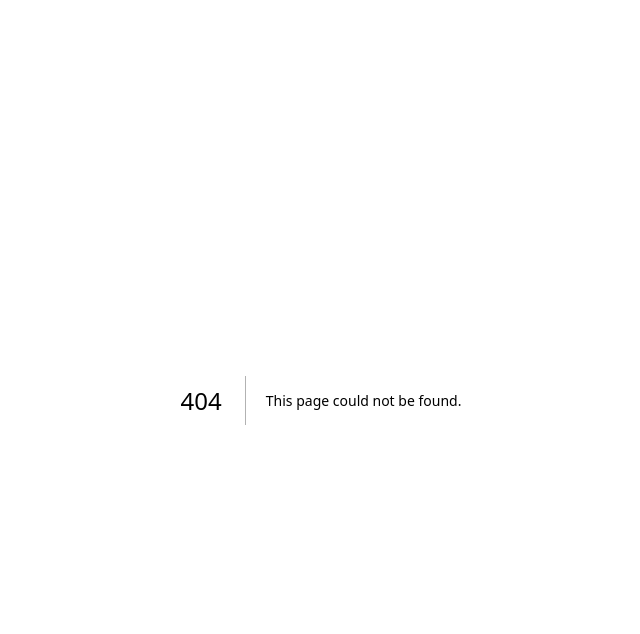
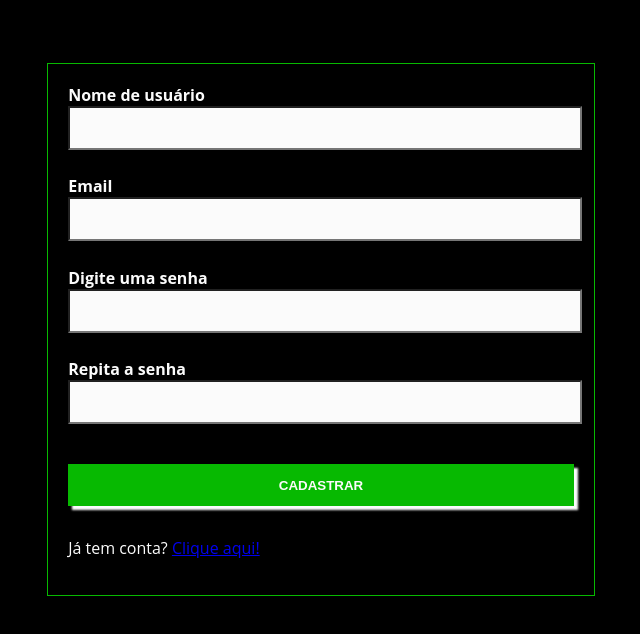
Before and after one commit to jfheiderich/satisfaction-survey-next, a Next.js app: page /signUp in a window 1280 px wide. Before the commit this address had no page. Shown: the top 634 px of the page, without its empty margins (319-959 px from the left). Built offline with nearby package versions, Linux system fonts and the light colour scheme.

Commit message:
feat: signIn and signUp form

```diff
--- a/src/app/globals.css
+++ b/globals.css
@@ -30,6 +30,7 @@ body {
 }
 
 .form {
+  background: #000;
   border: 1px solid var(--nyc-green);
   height: fit-content;
   margin: 20px;
@@ -48,6 +49,10 @@ body {
   color: var(--nyc-white);
   font-weight: 700;
   width: 90%;
+}
+
+.form > p {
+  color: var(--nyc-white);
 }
 
 .button {
--- a/next.config.js
+++ b/next.config.js
@@ -1,4 +1,6 @@
 /** @type {import('next').NextConfig} */
-const nextConfig = {}
+const nextConfig = {
+	"experimental": { appDir: true }
+}
 
 module.exports = nextConfig
--- /dev/null
+++ b/pages/signUp/index.tsx
@@ -0,0 +1,64 @@
+import { DefaultButton } from "@/app/components/buttons/defaultButton";
+import { DefaultInput } from "@/app/components/inputs/defaultInput";
+import React, { useState } from "react";
+import "/globals.css";
+import { users } from "../../src/app/usersMock";
+import { useRouter } from "next/navigation";
+
+const SignUp = () => {
+  const [name, setName] = useState("");
+  const [email, setEmail] = useState("");
+  const [password, setPassword] = useState("");
+  const [confirmPassword, setConfirmPassword] = useState("");
+
+  const router = useRouter();
+
+  const createAccount = () => {
+    users.push({
+      name,
+      email,
+      password,
+    });
+    router.push("/signIn");
+  };
+
+  return (
+    <form className="form" onSubmit={() => createAccount()}>
+      <DefaultInput
+        labelName="Nome de usuário"
+        inputName="name"
+        inputType="text"
+        inputValue={name}
+        onChange={(e) => setName(e.target.value)}
+      />
+      <DefaultInput
+        labelName="Email"
+        inputName="email"
+        inputType="email"
+        inputValue={email}
+        onChange={(e) => setEmail(e.target.value)}
+      />
+      <DefaultInput
+        labelName="Digite uma senha"
+        inputName="password"
+        inputType="password"
+        inputValue={password}
+        onChange={(e) => setPassword(e.target.value)}
+      />
+      <DefaultInput
+        labelName="Repita a senha"
+        inputName="confirm_password"
+        inputType="password"
+        inputValue={confirmPassword}
+        onChange={(e) => setConfirmPassword(e.target.value)}
+      />
+
+      <DefaultButton contentButton="Cadastrar" type="submit" />
+      <p>
+        Já tem conta? <a href="/signIn">Clique aqui!</a>
+      </p>
+    </form>
+  );
+};
+
+export default SignUp;
--- a/src/app/components/buttons/defaultButton.tsx
+++ b/src/app/components/buttons/defaultButton.tsx
@@ -2,14 +2,15 @@ import React from "react";
 
 type DefaultButtonProps = {
   contentButton: string;
-  onClick: () => void;
+  onClick?: () => void;
+  type?: "button" | "submit" | "reset" | undefined;
 };
 
 export const DefaultButton = (props: DefaultButtonProps) => {
-  const { contentButton, onClick } = props;
+  const { contentButton, onClick, type } = props;
 
   return (
-    <button onClick={onClick} className="button default--button">
+    <button onClick={onClick} type={type} className="button default--button">
       {contentButton}
     </button>
   );
--- a/src/app/components/inputs/defaultInput.tsx
+++ b/src/app/components/inputs/defaultInput.tsx
@@ -1,19 +1,27 @@
-import React from "react";
+import React, { ChangeEventHandler } from "react";
 
 type DefaultInputProps = {
   labelName: string;
   inputType: string;
   inputName: string;
+  inputValue: string;
+  onChange: ChangeEventHandler<HTMLInputElement> | undefined;
 };
 
 export const DefaultInput = (props: DefaultInputProps) => {
-  const { inputName, inputType, labelName } = props;
+  const { inputName, inputType, labelName, inputValue, onChange } = props;
   return (
     <>
       <label className="label" htmlFor={inputName}>
         {labelName}
       </label>
-      <input className="input" type={inputType} name={inputName} />
+      <input
+        className="input"
+        type={inputType}
+        name={inputName}
+        value={inputValue}
+        onChange={onChange}
+      />
     </>
   );
 };
--- a/src/app/page.module.css
+++ b/src/app/page.module.css
@@ -97,7 +97,7 @@
 
 .center::before,
 .center::after {
-  content: '';
+  content: "";
   left: 50%;
   position: absolute;
   filter: blur(45px);
--- /dev/null
+++ b/src/app/usersMock.js
@@ -0,0 +1,12 @@
+export const users = [
+	{
+		name: "joao",
+		email: "joao@email.com",
+		password: "123456",
+	},
+	{
+		name: "maria",
+		email: "maria@email.com",
+		password: "123456",
+	},
+];
```
Also changed, not shown: pages/signIn/index.tsx (added, +50 -0 lines), src/app/layout.tsx (+8 -8 lines), src/app/page.tsx (+11 -3 lines).
